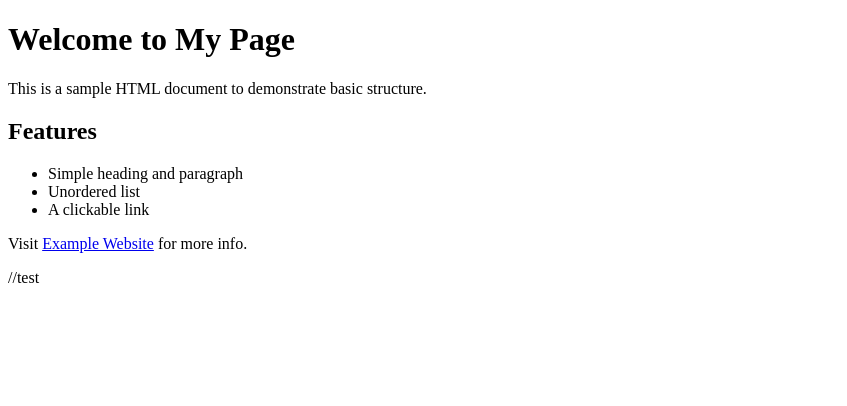
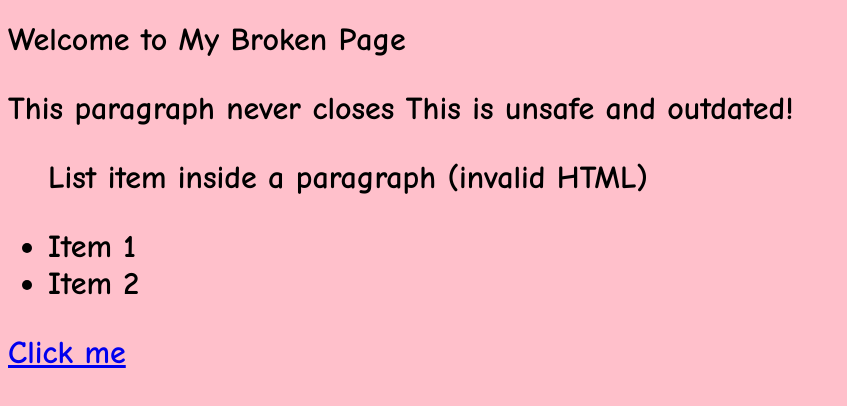
Before and after one commit to ashik-codebase/aiproject_2026, a plain HTML site: page test.html in a window 1280 px wide. Shown: the whole page, without its empty margins (0-847 px from the left). Drawn offline with Linux system fonts and the light colour scheme.

Commit message:
Updated test.html for Jira 123

```diff
--- a/test.html
+++ b/test.html
@@ -1,21 +1,31 @@
 <!DOCTYPE html>
-<html lang="en">
+<html>
 <head>
   <meta charset="UTF-8">
-  <title>Sample HTML Page</title>
+  <title>Bad Sample Page</title>
+  <!-- Inline styles mixed with HTML (bad practice) -->
+  <style>
+    body { background-color: pink; font-family: Comic Sans MS; }
+  </style>
 </head>
 <body>
-  <h1>Welcome to My Page</h1>
-  <p>This is a sample HTML document to demonstrate basic structure.</p>
+  <!-- Missing closing tags -->
+  <h1>Welcome to My Broken Page
+  <p>This paragraph never closes
 
-  <h2>Features</h2>
+  <script>
+    var API_KEY = "12345-FAKE-SECRET-KEY";
+    console.log("Using API key: " + API_KEY);
+
+    document.write("This is unsafe and outdated!");
+    eval("alert('Eval is dangerous!')");
+  </script>
+
   <ul>
-    <li>Simple heading and paragraph</li>
-    <li>Unordered list</li>
-    <li>A clickable link</li>
+    <p>List item inside a paragraph (invalid HTML)</p>
+    <li>Item 1
+    <li>Item 2
   </ul>
 
-  <p>Visit <a href="https://www.example.com">Example Website</a> for more info.</p>
+  <a href="htp://wrong-url.com">Click me</a>
 </body>
-</html>
-//test
```
